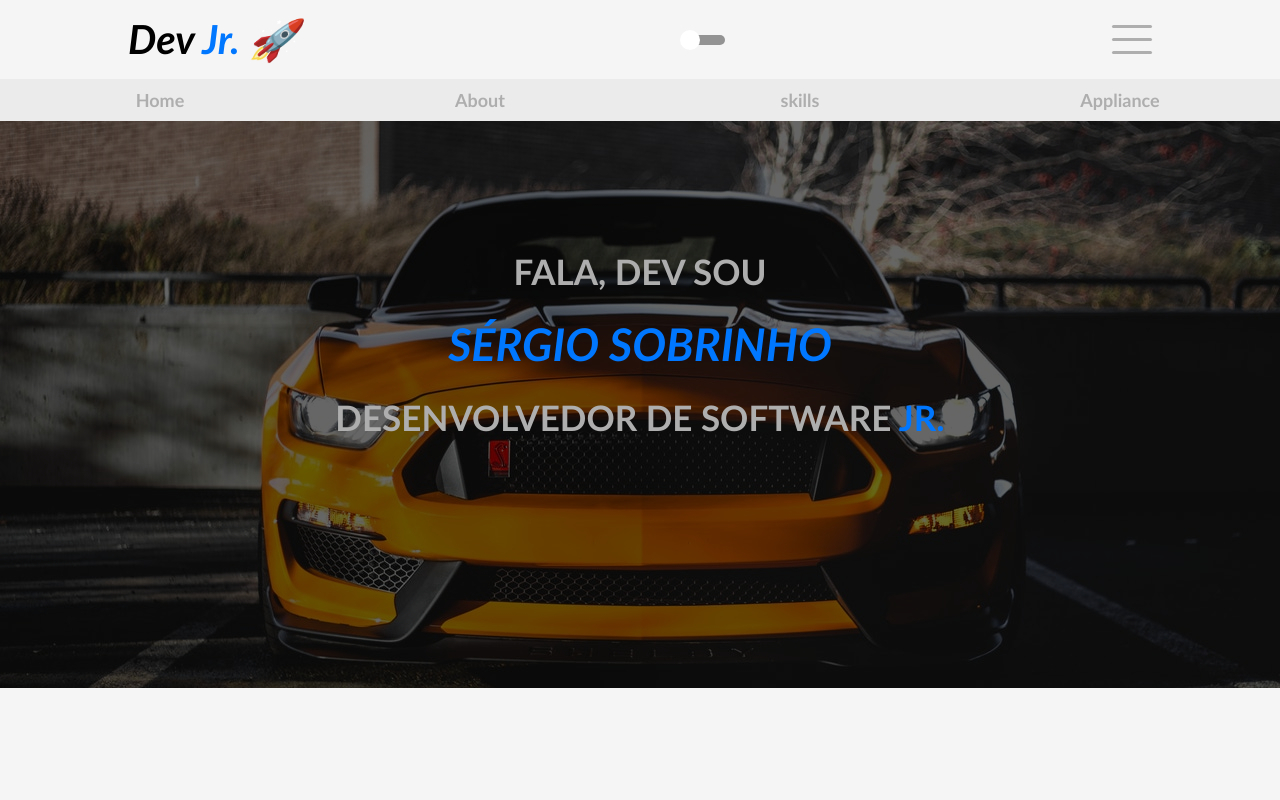
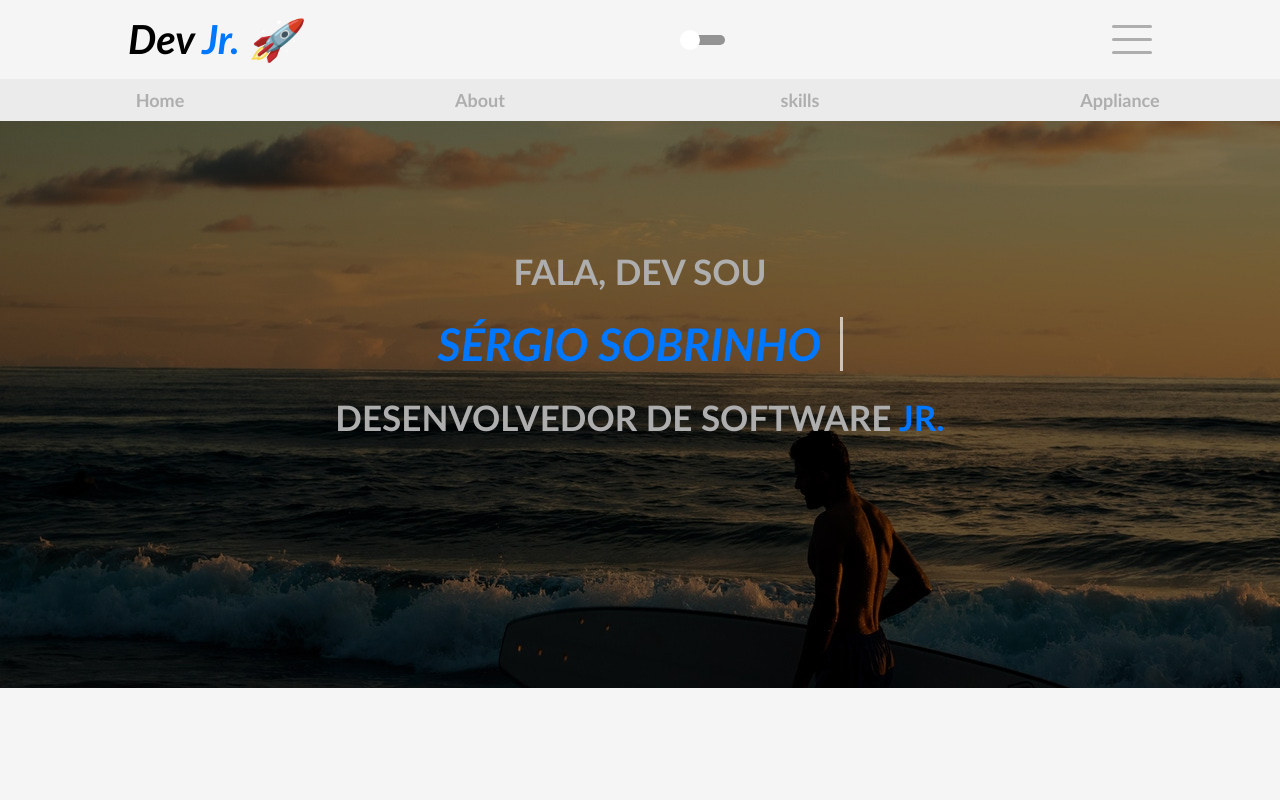
Before and after one commit to SobrinhoSergio/profile-sergio-dev, a React (Create React App) app: page / in a window 1280 px wide. Shown: the top 800 px of the page. Built offline with nearby package versions, Linux system fonts and the light colour scheme.

Commit message:
Update Projeto

```diff
--- a/src/assets/index.tsx
+++ b/src/assets/index.tsx
@@ -1,5 +1,7 @@
 export const bg = "../assets/imagens/bg.jpg";
 export const bg1 = "../assets/imagens/bg1.jpg";
 export const bg2 = "../assets/imagens/bg2.jpg";
+export const bg3 = "../assets/imagens/bg3.jpg";
+export const bg4 = "../assets/imagens/bg4.jpg";
 export const profile = "../assets/imagens/profile.jpg";
 export const curriculo = "../assets/curriculo.pdf";
--- a/src/sections/Home/styles.ts
+++ b/src/sections/Home/styles.ts
@@ -1,12 +1,12 @@
 import styled from "styled-components";
-import { bg2 } from "../../assets";
+import { bg3 } from "../../assets";
 
 export const Home = styled.main`
-  background-image: url(${bg2});
+  background-image: url(${bg3});
   background-repeat: no-repeat;
   background-size: cover;
   background-position: top center;
-  background-color: rgba(0, 0, 0, 0.6);
+  background-color: rgba(0, 0, 0, 0.5);
   background-blend-mode: color;
   background-attachment: fixed;
   padding: 250px 0;
@@ -14,7 +14,10 @@ export const Home = styled.main`
 
   .principal {
     text-transform: uppercase;
-    text-align: center;
+    display: flex;
+    flex-direction: column;
+    align-items: center;
+    justify-content: center;
   }
 
   .principal h2{
@@ -22,14 +25,35 @@ export const Home = styled.main`
     margin: 25px 0;
     color: var(--color-headings);
     font-style: italic;
+    border-right: 3px solid rgba(255, 255, 255, 0.75);
+    white-space: nowrap;
+    overflow: hidden;
+    animation: blinkCursor 500ms steps(40) infinite normal, typing 4s steps(40) 1s normal both;
+  }
+
+  @keyframes typing {
+    from {
+        width: 0;
+    }
+    to {
+        /* Altere o Width de acordo com o tamanho do seu texto para utilizar corretamente o efeito */
+        width: 9em;
+    }
 }
 
+@keyframes blinkCursor {
+    from {
+        border-right-color: rgba(255, 255, 255, 0.75);
+    }
+    to {
+        border-right-color: transparent;
+    }
+}
 
   .principal h1 {
     font-size: 3.5rem;
     color: var(--cinza);
   }
-
 
   @media (max-width: 700px){
 
--- a/src/sections/UI/Menu/styles.ts
+++ b/src/sections/UI/Menu/styles.ts
@@ -12,7 +12,7 @@ export const Menu = styled.aside<INav>`
   width: 100vw;
   height: 100vh;
   background: ${(props) => props.theme.colors.bg};
-  transition: transform 0.4s ease-in;
+  transition: all 150ms ease-in;
   display: flex;
   flex-direction: column;
   justify-content: center;
```
Also changed, not shown: public/assets/imagens/bg3.jpg (added), public/assets/imagens/bg4.jpg (added).
